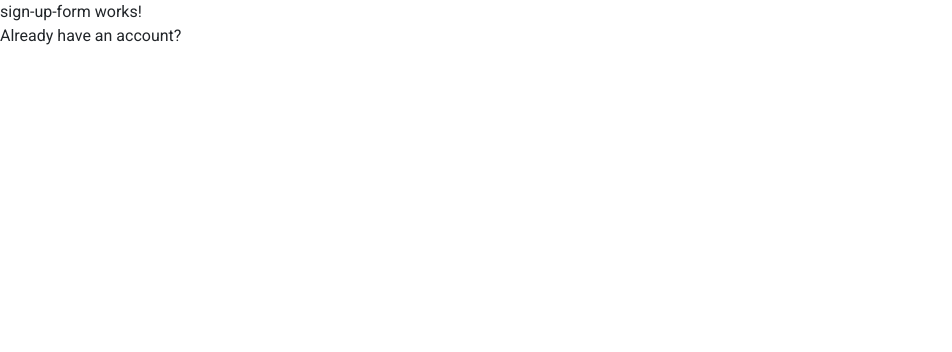
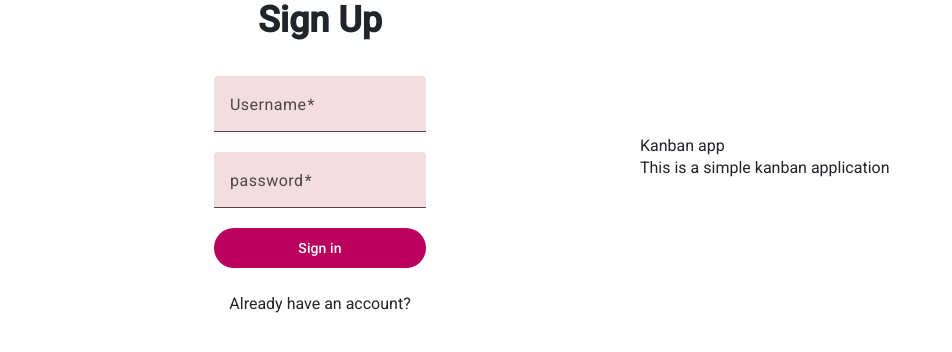
Before and after one commit to DanielOlivo/kanban, an Angular app in the folder client/: page /signup in a window 1280 px wide. Shown: the top 352 px of the page, without its empty margins (0-952 px from the left). Built offline with nearby package versions, Linux system fonts and the light colour scheme.

Commit message:
signup page

```diff
--- a/client/angular.json
+++ b/client/angular.json
@@ -11,21 +11,19 @@
       "prefix": "app",
       "architect": {
         "build": {
-          "builder": "@angular-devkit/build-angular:application",
+          "builder": "@angular-devkit/build-angular:browser",
           "options": {
             "outputPath": "dist/client",
             "index": "src/index.html",
-            "browser": "src/main.ts",
+            "main": "src/main.ts",
             "polyfills": [
               "zone.js",
               "@angular/localize/init"
             ],
             "tsConfig": "tsconfig.app.json",
             "assets": [
-              {
-                "glob": "**/*",
-                "input": "public"
-              },
+              "src/favicon.ico",
+              "src/assets"
             ],
             "styles": [
               "@angular/material/prebuilt-themes/rose-red.css",
@@ -33,11 +31,6 @@
               "src/styles.css"
             ],
             "scripts": [],
-            "server": "src/main.server.ts",
-            "outputMode": "server",
-            "ssr": {
-              "entry": "src/server.ts"
-            },
             "allowedCommonJsDependencies": [
               "form-data",
               "proxy-from-env",
--- a/client/src/app/sign-up-form/sign-up-form.component.html
+++ b/client/src/app/sign-up-form/sign-up-form.component.html
@@ -1 +1,23 @@
-<p>sign-up-form works!</p>
+<div class="flex flex-col justify-start items-center">
+
+    <h1 class="text-4xl font-semibold">Sign Up</h1>
+
+    <form
+        [formGroup]="form"
+        class="flex flex-col justify-start mt-9"
+        (ngSubmit)="submit()"
+    >
+
+        <mat-form-field>
+            <mat-label>Username</mat-label>
+            <input type="text" matInput formControlName="username" />
+        </mat-form-field>
+
+        <mat-form-field>
+            <mat-label>password</mat-label>
+            <input type="password" matInput formControlName="password" />
+        </mat-form-field>
+
+        <button mat-flat-button type="submit">Sign in</button>
+    </form>
+</div>
--- a/client/src/app/sign-up-form/sign-up-form.component.ts
+++ b/client/src/app/sign-up-form/sign-up-form.component.ts
@@ -1,11 +1,35 @@
-import { Component } from '@angular/core';
+import { Component, inject } from '@angular/core';
+import { Credentials, StateService } from '../state.service';
+import { ActivatedRoute, Router } from '@angular/router';
+import { FormControl, FormGroup, FormsModule, ReactiveFormsModule, Validators } from '@angular/forms';
+import { MatFormFieldModule } from '@angular/material/form-field';
+import { CommonModule } from '@angular/common';
+import { MatInputModule } from '@angular/material/input';
+import { MatButtonModule } from '@angular/material/button';
 
 @Component({
   selector: 'sign-up-form',
-  imports: [],
+  imports: [
+    CommonModule, ReactiveFormsModule, FormsModule,
+    MatFormFieldModule, MatInputModule, MatButtonModule
+  ],
   templateUrl: './sign-up-form.component.html',
   styleUrl: './sign-up-form.component.css'
 })
 export class SignUpFormComponent {
+  private readonly state: StateService = inject(StateService)
+  // private readonly route = inject(ActivatedRoute)
+  private readonly router = inject(Router)
 
+  form = new FormGroup({
+    username: new FormControl('', [Validators.required, Validators.minLength(3)]),
+    password: new FormControl('', [Validators.required, Validators.minLength(4)])
+  })
+
+  async submit(){
+    const value = this.form.value as Credentials
+    await this.state.signup(value)
+
+    this.router.navigate(['/signin'])
+  }
 }
--- a/client/src/app/sign-up-page/sign-up-page.component.html
+++ b/client/src/app/sign-up-page/sign-up-page.component.html
@@ -1,8 +1,19 @@
 <div>
-    <front-page-layout>
-        <sign-up-form />
-    </front-page-layout>
-    <div>
-        <a href="signin">Already have an account?</a>
+
+    <div class="flex flex-row justify-between items-center">
+
+        <div class="h-full w-[50%] flex flex-col justify-start items-center">
+            <sign-up-form></sign-up-form>
+            <div class="mt-4">
+                <a href="signin">Already have an account?</a>
+            </div>
+        </div>
+
+        <div class="w-[50%] min-h-full flex flex-col justify-start items-start">
+            <h2>Kanban app</h2>
+            <p>This is a simple kanban application</p>
+        </div>
+
     </div>
+
 </div>
--- a/client/src/app/sign-up-page/sign-up-page.component.ts
+++ b/client/src/app/sign-up-page/sign-up-page.component.ts
@@ -1,12 +1,11 @@
 import { Component } from '@angular/core';
+import { SignUpFormComponent } from "../sign-up-form/sign-up-form.component";
 import { CommonModule } from '@angular/common';
-import { FrontPageLayoutComponent } from "../front-page-layout/front-page-layout.component";
-import { SignUpFormComponent } from "../sign-up-form/sign-up-form.component";
 
 @Component({
   selector: 'sign-up-page',
   standalone: true,
-  imports: [CommonModule, FrontPageLayoutComponent, SignUpFormComponent],
+  imports: [CommonModule, SignUpFormComponent],
   templateUrl: './sign-up-page.component.html',
   styleUrl: './sign-up-page.component.css'
 })
--- a/client/src/app/signin-form/signin-form.component.ts
+++ b/client/src/app/signin-form/signin-form.component.ts
@@ -19,7 +19,7 @@ import { ActivatedRoute, Router } from '@angular/router';
 export class SigninFormComponent {
 
   private readonly state: StateService = inject(StateService)
-  private readonly route = inject(ActivatedRoute)
+  // private readonly route = inject(ActivatedRoute)
   private readonly router = inject(Router)
 
   form = new FormGroup({
--- a/client/src/app/state.service.ts
+++ b/client/src/app/state.service.ts
@@ -258,6 +258,16 @@ export class StateService {
     }
   }
 
+  async signup(credentials: Credentials): Promise<void> {
+    try{
+      await this.axiosInstance.post('/signup', credentials)
+    }
+    catch(error){
+      if(error instanceof Error)
+        console.log(error.message)
+    }
+  }
+
   async signin(credentials: Credentials): Promise<void> {
     try {
       const res = await this.axiosInstance.post('/signin', credentials)
@@ -287,9 +297,13 @@ export class StateService {
   async signout(){
     console.log('signing out...')
     try{
-      const res = await axios.delete('/',{
+      // const res = await this.axiosInstance.delete('/')
+      const url = new URL(baseUrl).href
+      console.log('gonna send request: ', url)
+      const res = await axios.delete(url, {
         headers: { Authorization: `Bearer ${this.token}`}
       })
+      console.log('...sent')
 
       this.username = ''
       this.token = ''
```
Also changed, not shown: 2 other files (tests, documents, lock files or other folders).
